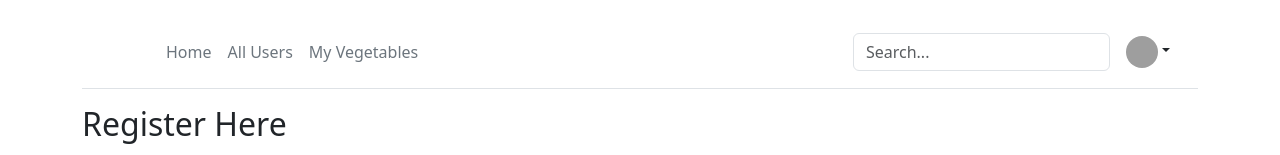
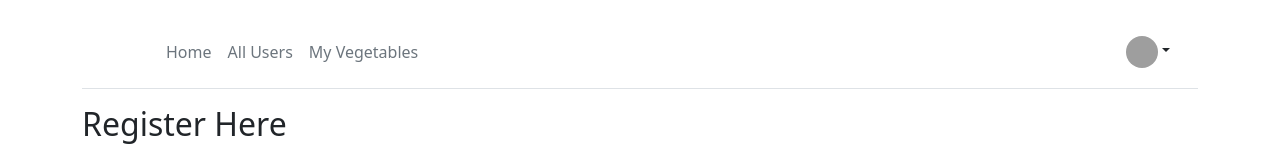
Before and after one commit to gordon-sumit/react-demo, a React (Vite) app: page /register in a window 1280 px wide. Shown: the top 155 px of the page. Built offline with nearby package versions, Linux system fonts and the light colour scheme; grey boxes are pictures that could not be loaded.

Commit message:
remove header search

```diff
--- a/src/components/header.tsx
+++ b/src/components/header.tsx
@@ -34,10 +34,6 @@ export default function Header() {
                     </li>
                 </ul>
 
-                <form className="col-12 col-lg-auto mb-3 mb-lg-0 me-lg-3">
-                    <input type="search" className="form-control" placeholder="Search..." aria-label="Search"/>
-                </form>
-
                 <div className="dropdown text-end">
                     <a href="#" onClick={() => setDropdown(!dropdown)}
                        className="d-block link-dark text-decoration-none dropdown-toggle" id="dropdownUser1"
```
